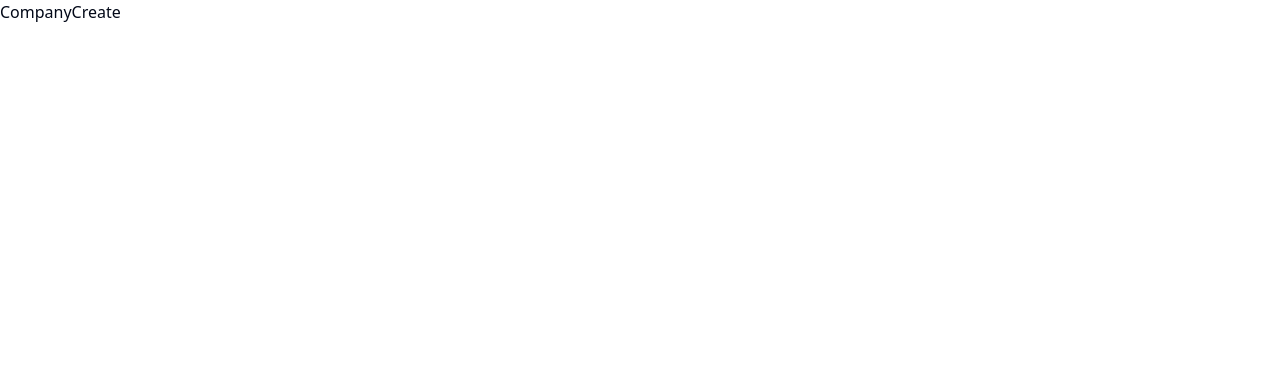
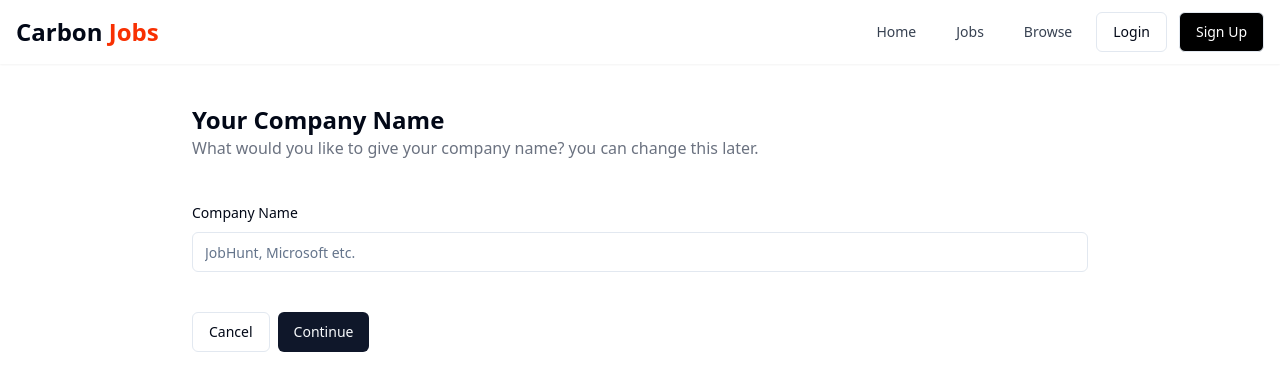
Before and after one commit to mohsin-356/jobportal, a React (Vite) app in the folder frontend/: page /admin/companies/create in a window 1280 px wide. Shown: the top 390 px of the page. Built offline with nearby package versions, Linux system fonts and the light colour scheme.

Commit message:
Refactor CompanyCreate component to include form for company name input and navigation

```diff
--- a/frontend/src/components/admin/CompanyCreate.jsx
+++ b/frontend/src/components/admin/CompanyCreate.jsx
@@ -1,9 +1,60 @@
-import React from 'react'
+import React, { useState } from 'react'
+import Navbar from '../shared/Navbar'
+import { Label } from '../ui/label'
+import { Input } from '../ui/input'
+import { Button } from '../ui/button'
+import { useNavigate } from 'react-router-dom'
+// import axios from 'axios'
+// import { COMPANY_API_END_POINT } from '@/utils/constant'
+// import { toast } from 'sonner'
+// import { useDispatch } from 'react-redux'
+// import { setSingleCompany } from '@/redux/companySlice'
 
 const CompanyCreate = () => {
-  return (
-    <div>CompanyCreate</div>
-  )
+    const navigate = useNavigate();
+    const [companyName, setCompanyName] = useState();
+    // const dispatch = useDispatch();
+    // const registerNewCompany = async () => {
+    //     try {
+    //         const res = await axios.post(`${COMPANY_API_END_POINT}/register`, {companyName}, {
+    //             headers:{
+    //                 'Content-Type':'application/json'
+    //             },
+    //             withCredentials:true
+    //         });
+    //         if(res?.data?.success){
+    //             dispatch(setSingleCompany(res.data.company));
+    //             toast.success(res.data.message);
+    //             const companyId = res?.data?.company?._id;
+    //             navigate(`/admin/companies/${companyId}`);
+    //         }
+    //     } catch (error) {
+    //         console.log(error);
+    //     }
+    // }
+    return (
+        <div>
+            <Navbar />
+            <div className='max-w-4xl mx-auto'>
+                <div className='my-10'>
+                    <h1 className='font-bold text-2xl'>Your Company Name</h1>
+                    <p className='text-gray-500'>What would you like to give your company name? you can change this later.</p>
+                </div>
+
+                <Label>Company Name</Label>
+                <Input
+                    type="text"
+                    className="my-2"
+                    placeholder="JobHunt, Microsoft etc."
+                    onChange={(e) => setCompanyName(e.target.value)}
+                />
+                <div className='flex items-center gap-2 my-10'>
+                    <Button variant="outline" onClick={() => navigate("/admin/companies")}>Cancel</Button>
+                    <Button /*onClick={registerNewCompany}*/ >Continue</Button>
+                </div>
+            </div>
+        </div>
+    )
 }
 
-export default CompanyCreate
+export default CompanyCreate;
```
